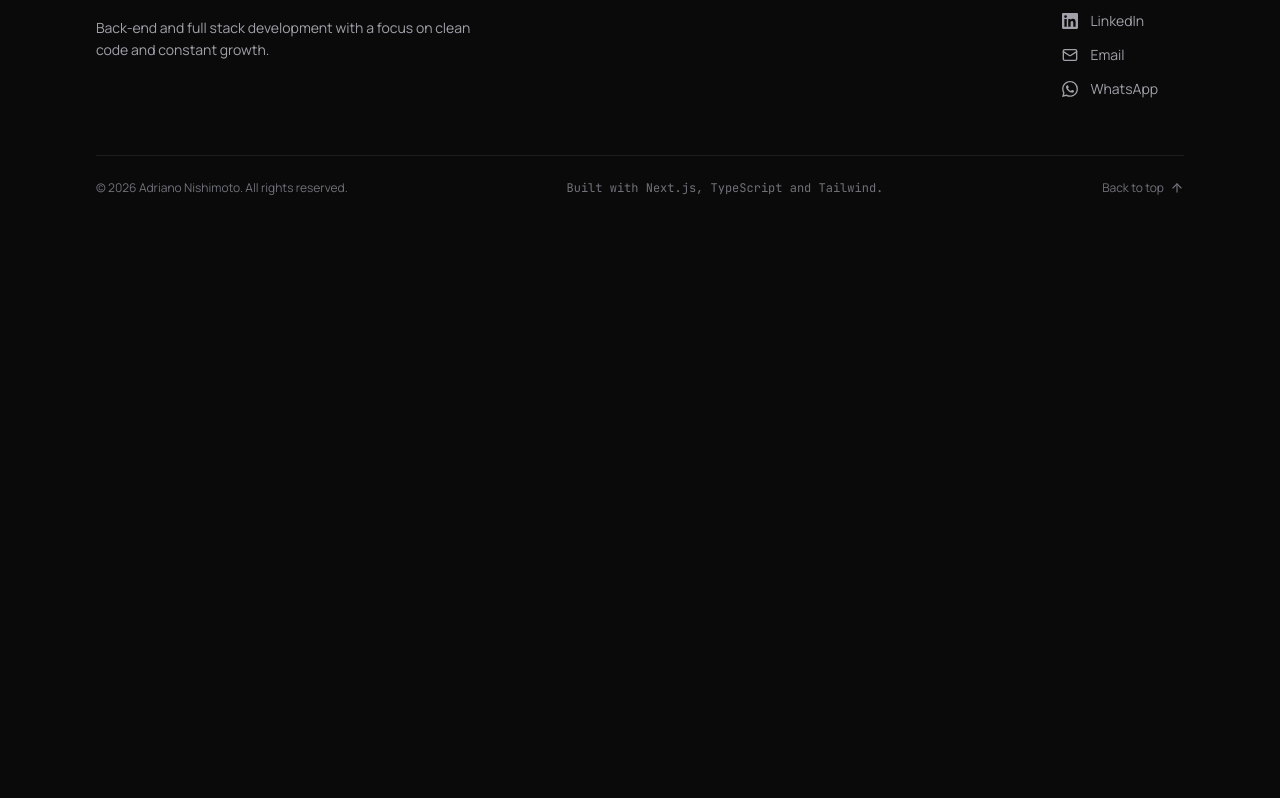
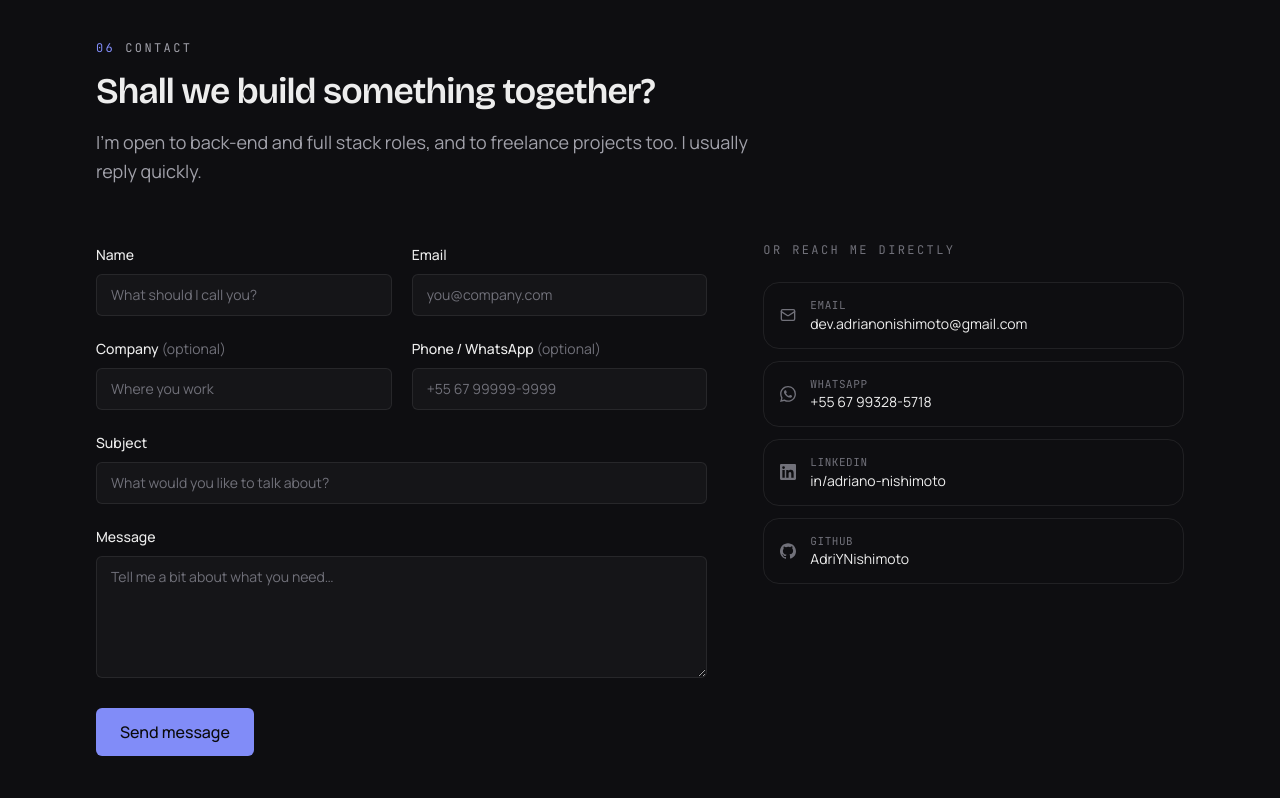
Before and after one commit to AdriYNishimoto/AdriYNishi-Portfolio, a Next.js app: page /en in a window 1280 px wide. Shown: the part 6522-7320 px from the top of the page. Before the commit the page ends 6782 px from the top, so only its background shows below. Built offline with nearby package versions, Linux system fonts and the light colour scheme.

Commit message:
feat: build contact section with form and direct channels

```diff
--- a/src/app/[locale]/page.tsx
+++ b/src/app/[locale]/page.tsx
@@ -5,6 +5,7 @@ import { Tech } from "@/components/sections/tech";
 import { Projects } from "@/components/sections/projects";
 import { Experience } from "@/components/sections/experience";
 import { Education } from "@/components/sections/education";
+import { Contact } from "@/components/sections/contact";
 
 export default async function Home({
   params,
@@ -22,6 +23,7 @@ export default async function Home({
       <Projects />
       <Experience />
       <Education />
+      <Contact />
     </main>
   );
 }
--- /dev/null
+++ b/src/components/sections/contact-form.tsx
@@ -0,0 +1,205 @@
+"use client";
+
+import { useRef, useState, type FormEvent } from "react";
+import { CircleCheck, LoaderCircle } from "lucide-react";
+import { useTranslations } from "next-intl";
+import { Button } from "@/components/ui/button";
+import { cn } from "@/lib/utils";
+
+type Status = "idle" | "submitting" | "success" | "error";
+type FieldErrors = Record<string, string[] | undefined>;
+
+const fieldClass =
+  "mt-2 w-full rounded-md border border-border bg-surface px-3.5 py-2.5 text-sm text-foreground placeholder:text-subtle focus-visible:outline-2 focus-visible:outline-offset-1 focus-visible:outline-accent";
+
+export function ContactForm() {
+  const t = useTranslations("contact");
+  const [status, setStatus] = useState<Status>("idle");
+  const [errorKey, setErrorKey] = useState<string | null>(null);
+  const [fieldErrors, setFieldErrors] = useState<FieldErrors>({});
+  const successRef = useRef<HTMLDivElement>(null);
+
+  async function handleSubmit(event: FormEvent<HTMLFormElement>) {
+    event.preventDefault();
+    setStatus("submitting");
+    setErrorKey(null);
+    setFieldErrors({});
+
+    const form = event.currentTarget;
+    const data = Object.fromEntries(new FormData(form).entries());
+
+    try {
+      const response = await fetch("/api/contact", {
+        method: "POST",
+        headers: { "Content-Type": "application/json" },
+        body: JSON.stringify(data),
+      });
+
+      if (response.ok) {
+        form.reset();
+        setStatus("success");
+        // Move focus so screen readers land on the confirmation.
+        requestAnimationFrame(() => successRef.current?.focus());
+        return;
+      }
+
+      const result = await response.json().catch(() => ({}));
+      setFieldErrors(result.fieldErrors ?? {});
+      setErrorKey(
+        response.status === 429
+          ? "errorRateLimited"
+          : response.status === 400
+            ? "errorValidation"
+            : "errorGeneric",
+      );
+      setStatus("error");
+    } catch {
+      setErrorKey("errorGeneric");
+      setStatus("error");
+    }
+  }
+
+  if (status === "success") {
+    return (
+      <div
+        ref={successRef}
+        tabIndex={-1}
+        className="rounded-lg border border-border bg-surface p-8 text-center"
+      >
+        <CircleCheck className="mx-auto size-9 text-positive" />
+        <h3 className="mt-4 font-display text-xl font-semibold text-foreground">
+          {t("successTitle")}
+        </h3>
+        <p className="mx-auto mt-2 max-w-sm text-sm leading-relaxed text-muted">
+          {t("successBody")}
+        </p>
+        <Button
+          variant="outline"
+          className="mt-6"
+          onClick={() => setStatus("idle")}
+        >
+          {t("sendAnother")}
+        </Button>
+      </div>
+    );
+  }
+
+  const invalid = (field: string) => Boolean(fieldErrors[field]);
+
+  return (
+    <form onSubmit={handleSubmit} noValidate className="space-y-5">
+      <div className="grid gap-5 sm:grid-cols-2">
+        <div>
+          <label htmlFor="name" className="text-sm font-medium text-foreground">
+            {t("name")}
+          </label>
+          <input
+            id="name"
+            name="name"
+            required
+            autoComplete="name"
+            placeholder={t("placeholderName")}
+            aria-invalid={invalid("name")}
+            className={cn(fieldClass, invalid("name") && "border-red-500/70")}
+          />
+        </div>
+        <div>
+          <label htmlFor="email" className="text-sm font-medium text-foreground">
+            {t("email")}
+          </label>
+          <input
+            id="email"
+            name="email"
+            type="email"
+            required
+            autoComplete="email"
+            spellCheck={false}
+            placeholder={t("placeholderEmail")}
+            aria-invalid={invalid("email")}
+            className={cn(fieldClass, invalid("email") && "border-red-500/70")}
+          />
+        </div>
+        <div>
+          <label htmlFor="company" className="text-sm font-medium text-foreground">
+            {t("company")}{" "}
+            <span className="font-normal text-subtle">({t("optional")})</span>
+          </label>
+          <input
+            id="company"
+            name="company"
+            autoComplete="organization"
+            placeholder={t("placeholderCompany")}
+            className={fieldClass}
+          />
+        </div>
+        <div>
+          <label htmlFor="phone" className="text-sm font-medium text-foreground">
+            {t("phone")}{" "}
+            <span className="font-normal text-subtle">({t("optional")})</span>
+          </label>
+          <input
+            id="phone"
+            name="phone"
+            type="tel"
+            inputMode="tel"
+            autoComplete="tel"
+            placeholder={t("placeholderPhone")}
+            className={fieldClass}
+          />
+        </div>
+      </div>
+
+      <div>
+        <label htmlFor="subject" className="text-sm font-medium text-foreground">
+          {t("subject")}
+        </label>
+        <input
+          id="subject"
+          name="subject"
+          required
+          placeholder={t("placeholderSubject")}
+          aria-invalid={invalid("subject")}
+          className={cn(fieldClass, invalid("subject") && "border-red-500/70")}
+        />
+      </div>
+
+      <div>
+        <label htmlFor="message" className="text-sm font-medium text-foreground">
+          {t("message")}
+        </label>
+        <textarea
+          id="message"
+          name="message"
+          required
+          rows={5}
+          placeholder={t("placeholderMessage")}
+          aria-invalid={invalid("message")}
+          className={cn(
+            fieldClass,
+            "resize-y",
+            invalid("message") && "border-red-500/70",
+          )}
+        />
+      </div>
+
+      {/* Honeypot — hidden from people, irresistible to bots. */}
+      <div aria-hidden className="absolute left-[-9999px] h-0 w-0 overflow-hidden">
+        <label htmlFor="website">Website</label>
+        <input id="website" name="website" tabIndex={-1} autoComplete="off" />
+      </div>
+
+      <div className="flex flex-wrap items-center gap-4 pt-1">
+        <Button type="submit" size="lg" disabled={status === "submitting"}>
+          {status === "submitting" && (
+            <LoaderCircle className="size-4 animate-spin" />
+          )}
+          {status === "submitting" ? t("sending") : t("send")}
+        </Button>
+
+        <p role="alert" aria-live="polite" className="text-sm text-red-400">
+          {errorKey ? t(errorKey) : ""}
+        </p>
+      </div>
+    </form>
+  );
+}
--- /dev/null
+++ b/src/components/sections/contact.tsx
@@ -0,0 +1,70 @@
+import { Mail } from "lucide-react";
+import { getTranslations } from "next-intl/server";
+import { GithubIcon, LinkedinIcon, WhatsappIcon } from "@/components/icons";
+import { Container, Section, SectionHeading } from "@/components/layout/section";
+import { Reveal } from "@/components/motion/reveal";
+import { siteConfig } from "@/config/site";
+import { ContactForm } from "./contact-form";
+
+export async function Contact() {
+  const t = await getTranslations("contact");
+  const ts = await getTranslations("social");
+
+  const direct = [
+    { label: ts("email"), value: siteConfig.email, href: `mailto:${siteConfig.email}`, Icon: Mail },
+    { label: ts("whatsapp"), value: "+55 67 99328-5718", href: siteConfig.links.whatsapp, Icon: WhatsappIcon },
+    { label: ts("linkedin"), value: "in/adriano-nishimoto", href: siteConfig.links.linkedin, Icon: LinkedinIcon },
+    { label: ts("github"), value: "AdriYNishimoto", href: siteConfig.links.github, Icon: GithubIcon },
+  ];
+
+  return (
+    <Section id="contact" className="bg-background-muted">
+      <Container>
+        <SectionHeading
+          index="06"
+          eyebrow={t("eyebrow")}
+          title={t("title")}
+          description={t("description")}
+        />
+
+        <div className="mt-14 grid gap-10 lg:grid-cols-12 lg:gap-14">
+          <Reveal className="lg:col-span-7">
+            <ContactForm />
+          </Reveal>
+
+          <Reveal delay={0.06} className="lg:col-span-5">
+            <h3 className="font-mono text-xs uppercase tracking-[0.2em] text-subtle">
+              {t("orReach")}
+            </h3>
+            <ul className="mt-6 space-y-3">
+              {direct.map(({ label, value, href, Icon }) => {
+                const external = href.startsWith("http");
+                return (
+                  <li key={label}>
+                    <a
+                      href={href}
+                      {...(external
+                        ? { target: "_blank", rel: "noreferrer noopener" }
+                        : {})}
+                      className="group flex items-center gap-3.5 rounded-lg border border-border px-4 py-3.5 transition-colors hover:border-border-strong hover:bg-surface"
+                    >
+                      <Icon className="size-4 shrink-0 text-subtle transition-colors group-hover:text-accent" />
+                      <span className="min-w-0">
+                        <span className="block font-mono text-[11px] uppercase tracking-wider text-subtle">
+                          {label}
+                        </span>
+                        <span className="block truncate text-sm text-foreground">
+                          {value}
+                        </span>
+                      </span>
+                    </a>
+                  </li>
+                );
+              })}
+            </ul>
+          </Reveal>
+        </div>
+      </Container>
+    </Section>
+  );
+}
```
